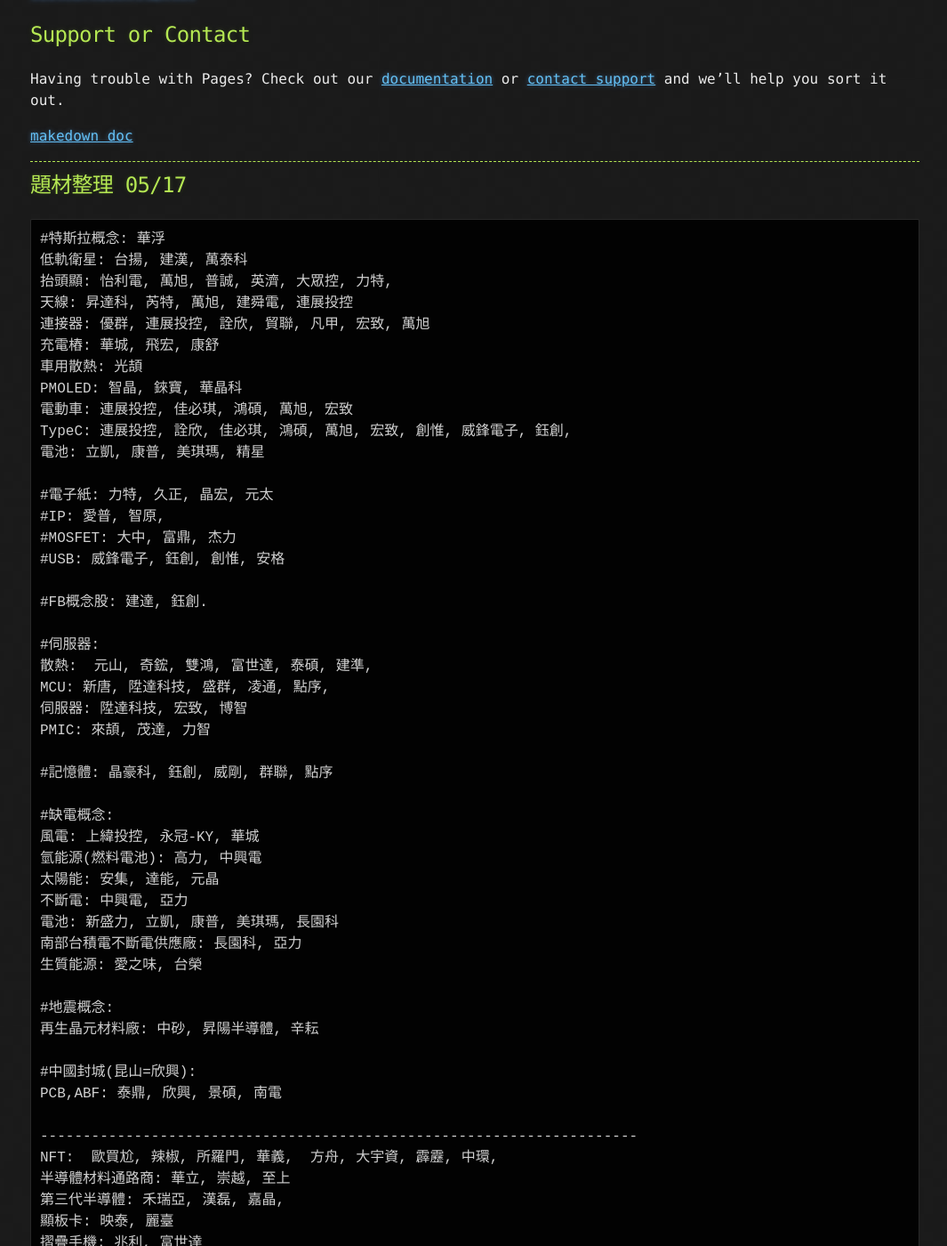
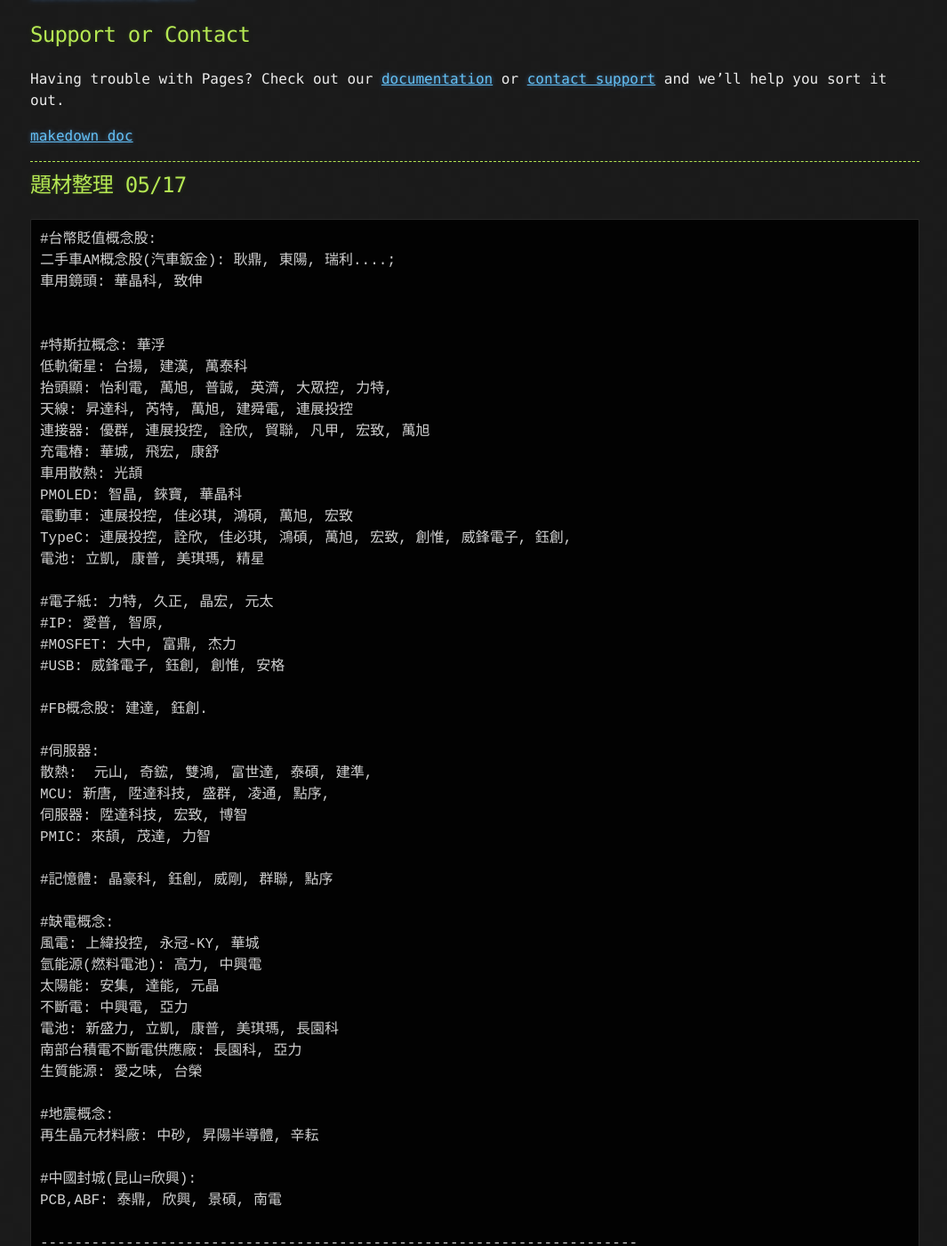
Before and after one commit to lepg5487/Stock_God, a Jekyll site: the page built from index.md, in a window 1280 px wide and 1400 px high, scrolled down 25447 px. Shown: the whole window at 89% size, without its empty margins (106-1171 px from the left). Built offline with Jekyll 4.4.1, drawn with Linux system fonts in a browser that asks for light colours; our own code applies the rules of GitHub Pages for plain Markdown files; some of the changed text lies outside the part shown.

Commit message:
Update index.md

````diff
--- a/index.md
+++ b/index.md
@@ -1075,6 +1075,11 @@
 
 ## 題材整理 05/17
 ```
+#台幣貶值概念股:
+二手車AM概念股(汽車鈑金): 耿鼎, 東陽, 瑞利....;
+車用鏡頭: 華晶科, 致伸
+
+
 #特斯拉概念: 華浮
 低軌衛星: 台揚, 建漢, 萬泰科
 抬頭顯: 怡利電, 萬旭, 普誠, 英濟, 大眾控, 力特,
````
